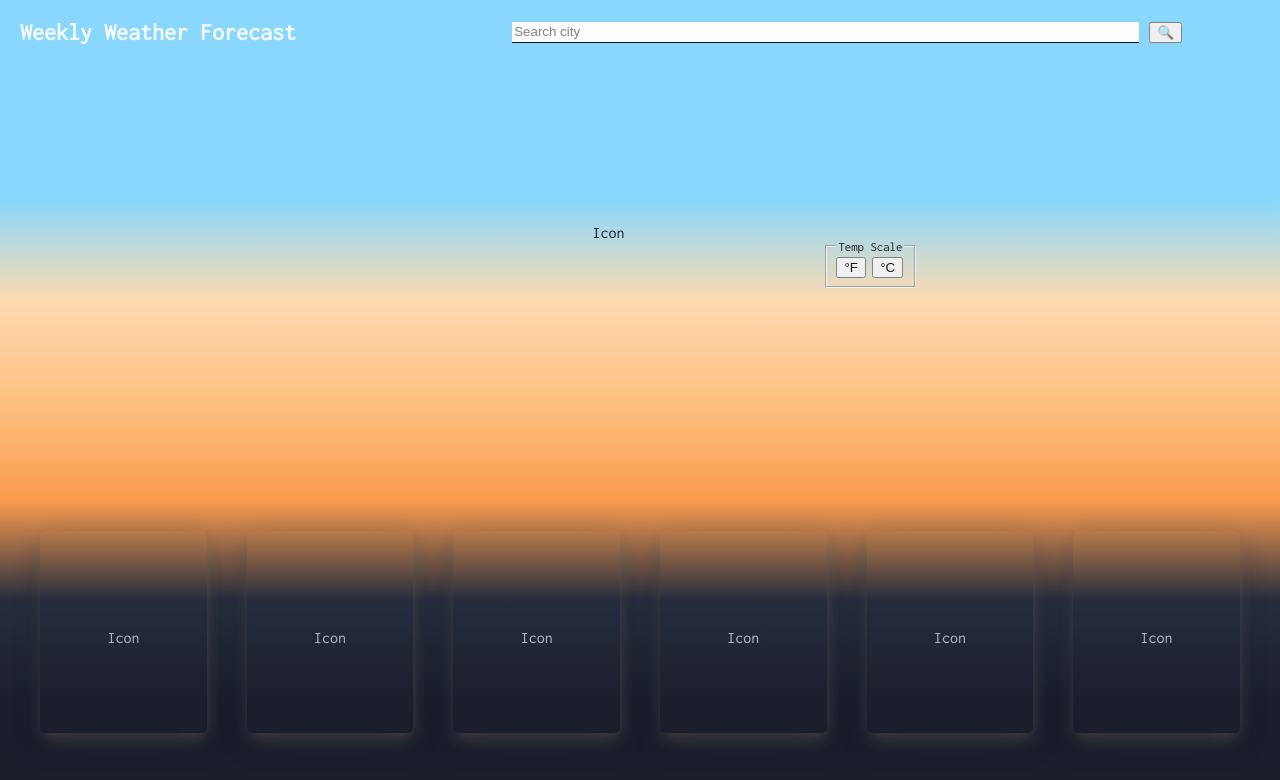
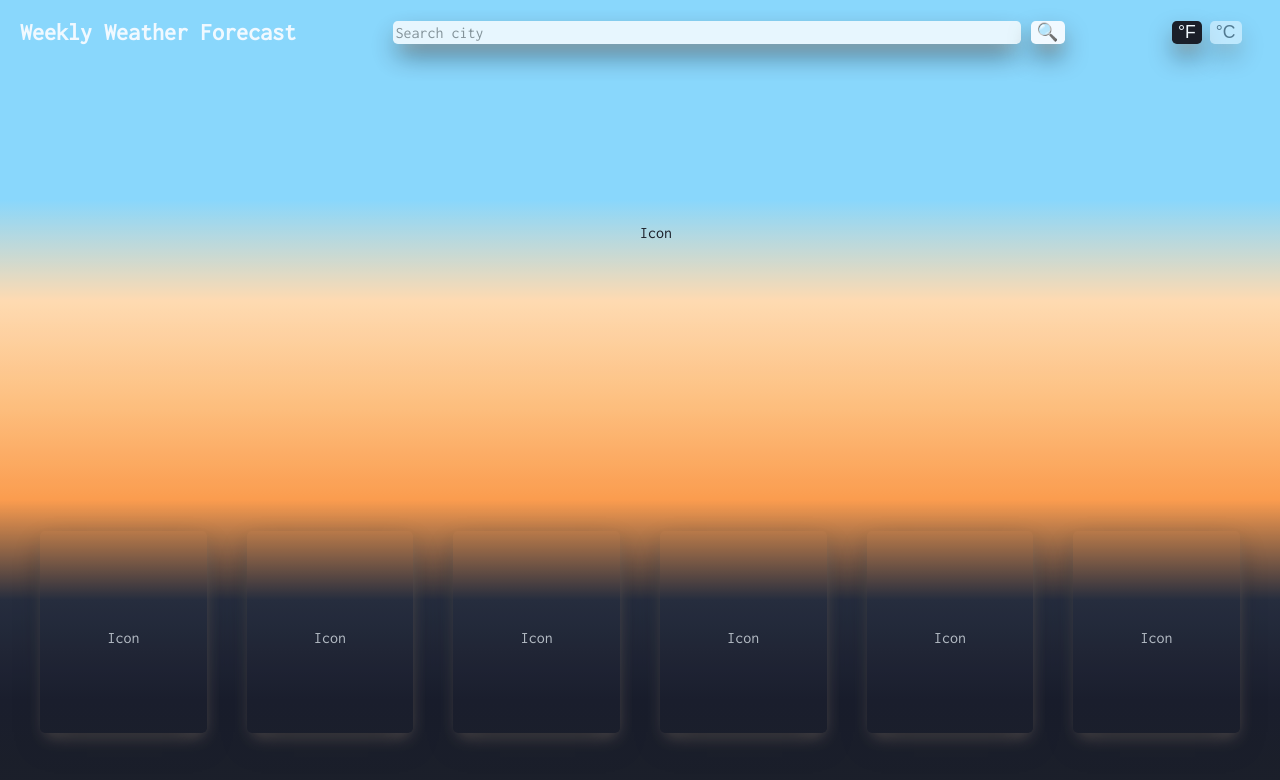
Before and after one commit to nskills-lab/weather-app, a website built with webpack: page src/template.html in a window 1280 px wide. Built offline with nearby package versions, Linux system fonts and the light colour scheme; no server answers.

Commit message:
Update button and input styles

```diff
--- a/src/index.js
+++ b/src/index.js
@@ -21,6 +21,8 @@ import { timelineWeatherClient } from "./api/client/timelineWeather.js"
 import { week } from "./utils/dateUtils.js"
 const searchForm = document.getElementById('search-options-form')
 const cityInput =  document.getElementById('location-name')
+const fahrenheit = document.getElementById('fahrenheit')
+const celsius = document.getElementById('celsius')
 
 const displayWeatherForLocation = async (e) => {
     e.preventDefault();
@@ -94,4 +96,7 @@ const defaultDisplay = async()=>{
     cityInput.innerText = 'New York'
 }
 await defaultDisplay()
+document.addEventListener('click', (e)=> {
+
+})
 searchForm.addEventListener('submit', displayWeatherForLocation)
--- a/src/styles/main.css
+++ b/src/styles/main.css
@@ -1,3 +1,10 @@
+:root{
+    --main-box-shadow: #030712 0px 13px 27px -5px, #fed7aa 1px 8px 16px -8px;
+    --main-border-radius: .3rem;
+    --main-light-color: #f0f9ff;
+    --main-dark-color: #030712;
+}
+
 @font-face {
     font-family: 'Inconsolata';
     src: url("Inconsolata-Regular.ttf") format("truetype");
@@ -9,14 +16,14 @@ body{
     width: 100vw;
     height: 100vh;
     font-family: 'Inconsolata';
+    color: var(--main-light-color);
 }
 
 .container{
     display: flex;
     width: 100%;
     height: 100%;
-    background-image: linear-gradient( #7dd3fc, #7dd3fc,#7dd3fc,  #fed7aa,#fdba74, #fb923c, #0f172a,#020617, #030712);
-    color: #f0f9ff;
+    background-image: linear-gradient( #7dd3fc, #7dd3fc,#7dd3fc,  #fed7aa,#fdba74, #fb923c, #0f172a,#020617, var(--main-dark-color));
     opacity: .9;
     flex-direction: column;
     align-items: center;
@@ -33,7 +40,6 @@ body{
     width: inherit;
     display: flex;
     align-items: center;
-
 }
 
 h2{
@@ -44,14 +50,20 @@ h2{
 #search-options-form{
     width: 70%;
     display: flex;
-   justify-content: flex-end;
+    justify-content: center;
+    color: inherit;
+
 }
 
 input#search{
     width: 70%;
     outline: 0;
     border: 0;
-    border-bottom: 1px solid black;
+    box-shadow: var(--main-box-shadow);
+    border-radius: var(--main-border-radius);
+    opacity: .8;
+    font-family: 'Inconsolata';
+    font-size: 1rem;
 }
 
 #button-search{
@@ -62,7 +74,7 @@ input#search{
 #today{
     min-height: 50%;
     width: 60%;
-    color: #020617;
+    color: var(--main-dark-color);
     display: flex;
     justify-content: center;
     align-items: center;
@@ -111,11 +123,10 @@ div[data-weekly-card]{
     opacity: .7;
     height: 60%;
     width: 13%;
-    border-radius: .3rem;
+    border-radius: var(--main-border-radius);
     display: flex;
     flex-direction: column;
-    /* border: 1px solid #fed7aa; */
-    box-shadow: #030712 0px 13px 27px -5px, #fed7aa 1px 8px 16px -8px;
+    box-shadow: var(--main-box-shadow);
     align-items: center;
     justify-content: center;
 }
@@ -126,3 +137,36 @@ div[data-weekly-card-date]{
     justify-self:  flex-start;
     margin-bottom: 10px;
 }
+
+#temp-scale{
+    color: var(--main-dark-color);
+    font-size: 1rem;
+}
+
+button{
+    box-shadow: var(--main-box-shadow);
+    border-radius: var(--main-border-radius);
+    border: thin;
+    font-size: 1.1rem;
+}
+
+#button-search{
+    background-color: var(--main-light-color);
+}
+
+button.active{
+    background-color: var(--main-dark-color);
+    color: var(--main-light-color);
+}
+
+button.inactive{
+    opacity: .5;
+    background-color: var(--main-light-color);
+    color: var(--main-dark-color);
+}
+
+button:hover,
+button:focus{
+    transform: scale(1.1);
+    cursor: pointer;
+}
--- a/src/template.html
+++ b/src/template.html
@@ -16,6 +16,10 @@
                 <input id="search" type="search" placeholder="Search city" value="">
                 <button id="button-search" type="submit">&#x1F50D;</button>
             </form>
+            <div id="temp-scale">
+                <button id="fahrenheit" class="active">°F</button>
+                <button id="celsius" class="inactive">°C</button>
+            </div>
         </div>
         <div id="today" class="content">
             <div id="location-name"></div>
@@ -27,11 +31,6 @@
                     <div id="high-temp"data-weekly-card-temp-high></div>
                     <div id="low-temp" data-weekly-card-temp-low></div></div>
                 </div>
-            <fieldset id="temp-scale">
-                <legend>Temp Scale</legend>
-                <button>°F</button>
-                <button>°C</button>
-            </fieldset>
             </div>
             <div id="weekly" class="content">
                 <div data-weekly-card  data-day="1">
```
Lines whose indentation alone changed are shown as unchanged.
